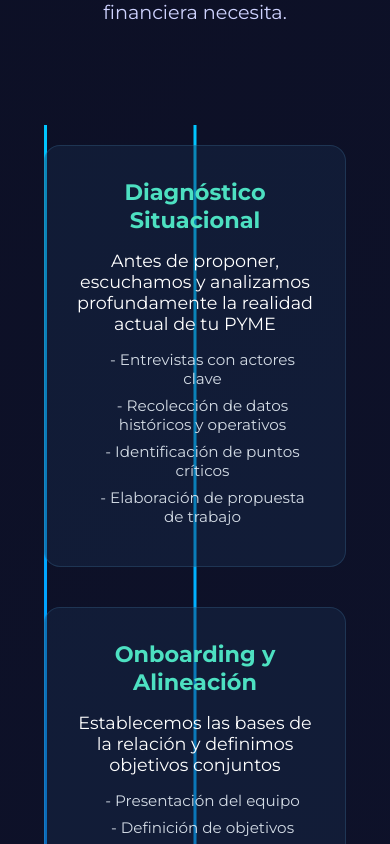
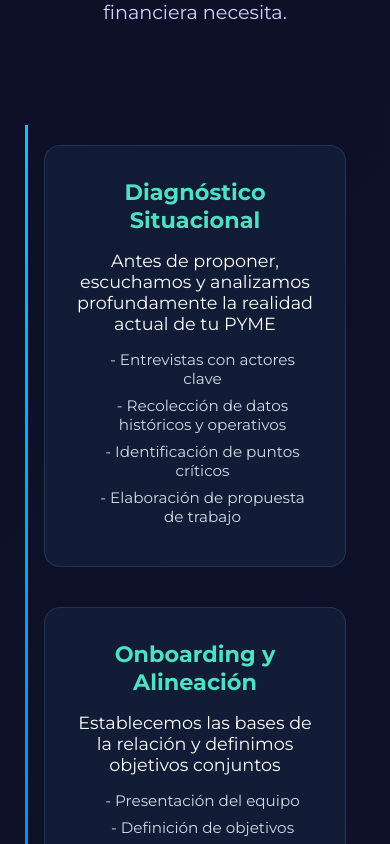
Before and after one commit to llezcano7/lhb-consultores, a React (Vite) app in the folder Frontend/: page /metodologia in a window 390 px wide. Shown: the part 860-1704 px from the top of the page. Built offline with nearby package versions, Linux system fonts and the light colour scheme; no server answers.

Commit message:
Update metodologia.css

```diff
--- a/Frontend/src/pages/metodologia.css
+++ b/Frontend/src/pages/metodologia.css
@@ -2,16 +2,6 @@
 .timeline-container {
     position: relative;
     max-width: 1200px;
-}
-
-.timeline-container::before {
-    content: "";
-    position: absolute;
-    left: 50%;
-    width: 3px;
-    height: 100%;
-    background: linear-gradient(to bottom, #00c6ff, #0072ff);
-    transform: translateX(-50%);
 }
 
 .timeline-item {
@@ -210,8 +200,8 @@
 @media (max-width: 820px) {
 
     .timeline-line {
-        left: 20px;
-        transform: translateX(0);
+        left: 1px;
+        transform: none;
     }
 
     .timeline-item {
```
Lines whose indentation alone changed are shown as unchanged.
